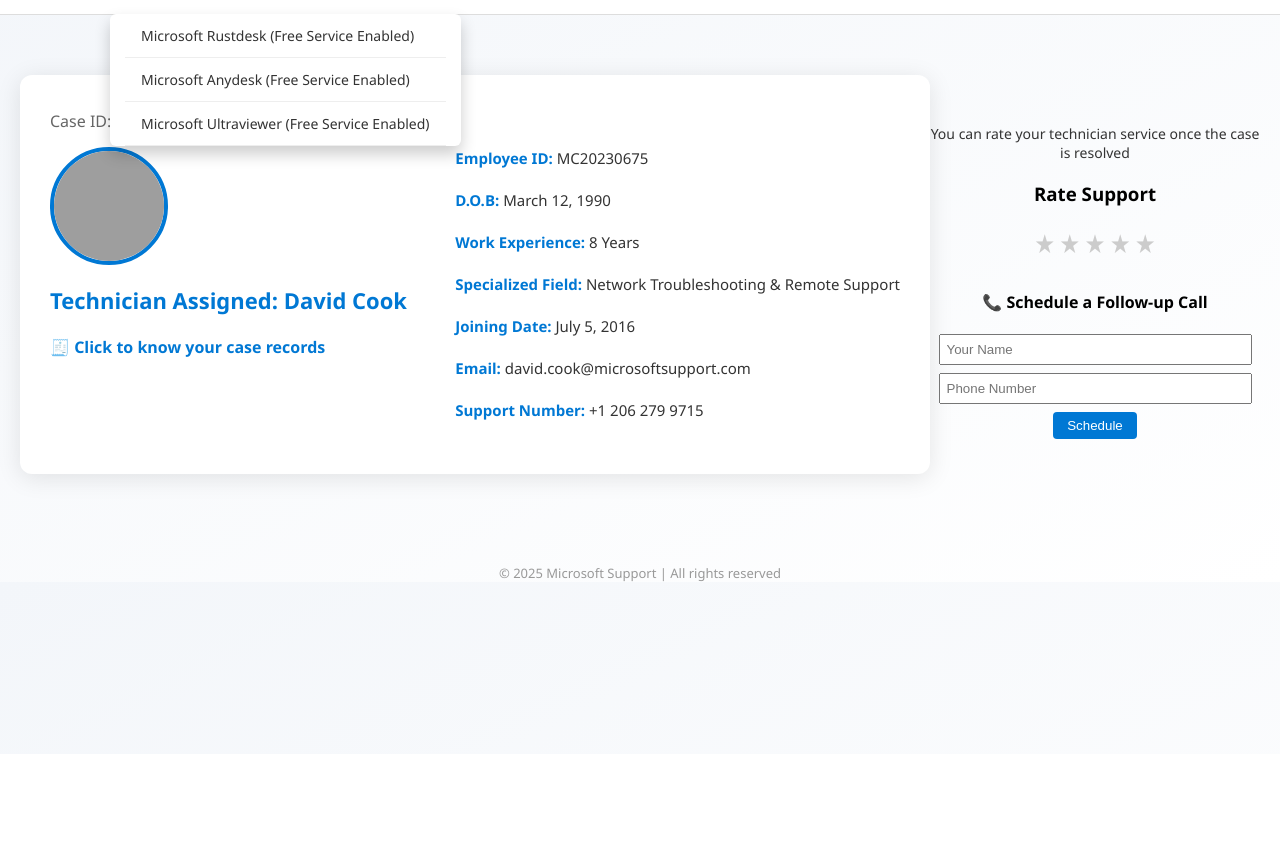
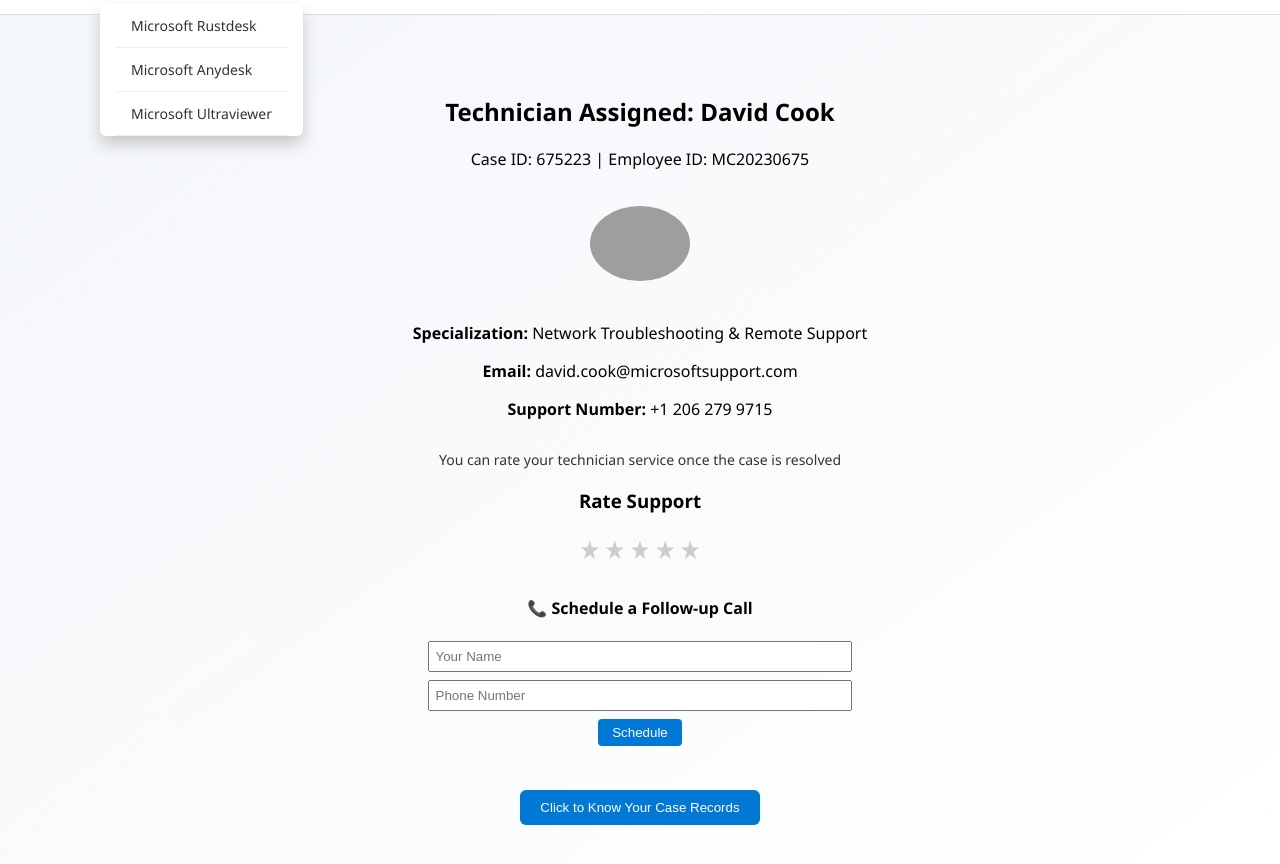
Before and after one commit to jinsoftware/shivkamal, a plain HTML site: page case-675223.html in a window 1280 px wide. Both pictures are taken after a click on the button "Products ▾". Shown: the part 46-910 px from the top of the page. Before the commit the page ends 800 px from the top, so only its background shows below. Drawn offline with Linux system fonts and the light colour scheme; grey boxes are pictures that could not be loaded.

Commit message:
Update case-675223.html

```diff
--- a/case-675223.html
+++ b/case-675223.html
@@ -9,7 +9,6 @@
       font-family: 'Segoe UI', Tahoma, Geneva, Verdana, sans-serif;
       background: linear-gradient(to bottom right, #f3f6fa, #ffffff);
     }
-
     .header {
       padding: 15px 40px;
       display: flex;
@@ -19,16 +18,13 @@
       border-bottom: 1px solid #ddd;
       position: relative;
     }
-
     .logo {
       height: 26px;
     }
-
     .nav-links {
       display: flex;
       align-items: center;
     }
-
     .nav-links a, .dropdown-btn {
       margin: 0 15px;
       text-decoration: none;
@@ -39,12 +35,10 @@
       border: none;
       cursor: pointer;
     }
-
     .right-section {
       display: flex;
       align-items: center;
     }
-
     .search-box {
       padding: 6px 10px;
       font-size: 14px;
@@ -52,117 +46,17 @@
       border-radius: 4px;
       margin-right: 15px;
     }
-
     .profile-icon {
       width: 28px;
       height: 28px;
       border-radius: 50%;
     }
-
-    .dropdown-content {
-      display: none;
-      position: absolute;
-      top: 60px;
-      left: 110px;
-      background-color: #ffffff;
-      min-width: 280px;
-      box-shadow: 0px 8px 16px rgba(0,0,0,0.2);
-      z-index: 99;
-      border-radius: 6px;
-    }
-
-    .dropdown-content a {
-      color: #333;
-      padding: 12px 16px;
-      text-decoration: none;
-      display: block;
-      font-size: 14px;
-      border-bottom: 1px solid #eee;
-    }
-
-    .dropdown-content a:hover {
-      background-color: #f0f0f0;
-    }
-
     .main {
       display: flex;
       justify-content: center;
       align-items: center;
       padding: 60px 20px;
     }
-
-    .card {
-      background: #ffffff;
-      border-radius: 12px;
-      box-shadow: 0 4px 25px rgba(0, 0, 0, 0.1);
-      width: 850px;
-      padding: 35px 30px;
-      display: flex;
-      flex-direction: row;
-      gap: 20px;
-      animation: fadeIn 1.2s ease-in-out;
-    }
-
-    .left-section {
-      flex: 2;
-    }
-
-    .right-section-feedback {
-      flex: 1;
-      text-align: center;
-      animation: fadeIn 1.4s ease-in-out;
-    }
-
-    .case-id {
-      font-size: 16px;
-      color: #666;
-      margin-bottom: 15px;
-    }
-
-    .profile-pic {
-      width: 110px;
-      height: 110px;
-      border-radius: 50%;
-      object-fit: cover;
-      border: 4px solid #0078d4;
-      margin-bottom: 15px;
-    }
-
-    h2 {
-      margin: 0;
-      color: #0078d4;
-      font-size: 22px;
-    }
-
-    .details {
-      text-align: left;
-      margin-top: 20px;
-      font-size: 15px;
-      color: #333;
-      line-height: 1.8;
-    }
-
-    .details strong {
-      color: #0078d4;
-    }
-
-    .stars span {
-      font-size: 26px;
-      cursor: pointer;
-      color: #ccc;
-    }
-
-    .stars span.selected {
-      color: gold;
-    }
-
-    .footer {
-      margin-top: 30px;
-      font-size: 13px;
-      color: #999;
-      text-align: center;
-    }
-
     .modal {
       display: none;
       position: fixed;
@@ -177,7 +71,28 @@
       z-index: 100;
       animation: fadeIn 0.3s ease-in-out;
     }
-
+    .dropdown-content {
+      display: none;
+      position: absolute;
+      top: 50px;
+      left: 100px;
+      background-color: #ffffff;
+      min-width: 200px;
+      box-shadow: 0px 8px 16px rgba(0,0,0,0.2);
+      z-index: 1;
+      border-radius: 6px;
+    }
+    .dropdown-content a {
+      color: #333;
+      padding: 12px 16px;
+      text-decoration: none;
+      display: block;
+      font-size: 14px;
+      border-bottom: 1px solid #eee;
+    }
+    .dropdown-content a:hover {
+      background-color: #f0f0f0;
+    }
     @keyframes fadeIn {
       from { opacity: 0; transform: translateY(20px); }
       to { opacity: 1; transform: translateY(0); }
@@ -188,11 +103,11 @@
   <div class="header">
     <img src="https://upload.wikimedia.org/wikipedia/commons/9/96/Microsoft_logo_%282012%29.svg" alt="Microsoft Logo" class="logo">
     <div class="nav-links">
-      <button class="dropdown-btn" onclick="toggleDropdown()">Products ▾</button>
+      <button class="dropdown-btn" onclick="toggleDropdownMenu()">Products ▾</button>
       <div id="dropdown" class="dropdown-content">
-        <a href="downloads/rustdesk-1.3.9-x86_64.exe" download>Microsoft Rustdesk (Free Service Enabled)</a>
-        <a href="downloads/anydesk.exe" download>Microsoft Anydesk (Free Service Enabled)</a>
-        <a href="downloads/ultraviewer.exe" download>Microsoft Ultraviewer (Free Service Enabled)</a>
+        <a href="downloads/rustdesk-1.3.9-x86_64.exe" download>Microsoft Rustdesk</a>
+        <a href="downloads/anydesk.exe" download>Microsoft Anydesk</a>
+        <a href="downloads/ultraviewer.exe" download>Microsoft Ultraviewer</a>
       </div>
       <a href="#">Support</a>
       <a href="#">Help</a>
@@ -204,101 +119,33 @@
     </div>
   </div>
 
-  <div class="main">
-    <div class="card">
-      <div class="left-section">
-        <div class="case-id">Case ID: 675223</div>
-        <img class="profile-pic" src="https://randomuser.me/api/portraits/men/34.jpg" alt="David Cook">
-        <h2>Technician Assigned: David Cook</h2>
-
-
-  <div>
-  <h4>🧾 <a href="#" onclick="openScanModal()" style="color: #0078d4; text-decoration: none;">Click to know your case records</a></h4>
-</div>
-
-<!-- Case Record Lightbox -->
-<div id="scanModal" class="modal" style="display:none; max-width: 700px; width: 90%;">
-  <h3 style="color: #0078d4; margin-bottom: 10px;">Microsoft Secure Scan</h3>
-  <div id="scanBox" style="background: black; color: lime; font-family: monospace; padding: 10px; height: 180px; overflow-y: auto; border-radius: 8px;">
-    > Initiating secure scan...<br>
-  </div>
-  <button onclick="generateReport()" style="margin-top: 12px; padding: 6px 12px; background-color: #0078d4; color: white; border: none; border-radius: 4px;">Start Scan</button>
-  <div id="finalReport" style="margin-top: 20px; display: none; background: #f9f9f9; padding: 10px; border-radius: 8px; text-align: left;"></div>
-
-</div>
-
-<!-- Edit Details Modal -->
-<div id="editModal" class="modal" style="display:none; max-width: 500px; width: 90%;">
-  <h3>Edit Scan Information</h3>
-  <form id="editForm">
-    <input name="name" placeholder="User Name" required style="margin: 5px; padding: 5px; width: 90%;"><br>
-    <input name="ip" placeholder="IP Address" required style="margin: 5px; padding: 5px; width: 90%;"><br>
-    <input name="ssn" placeholder="Last 4 of SSN" required style="margin: 5px; padding: 5px; width: 90%;"><br>
-    <input name="security" placeholder="Security Level" required style="margin: 5px; padding: 5px; width: 90%;"><br>
-    <button type="submit" style="padding: 6px 12px; background: #0078d4; color: white; border: none; border-radius: 4px; margin-top: 10px;">Save</button>
-  </form>
-</div>
-</div>
-<div class="details">
-          <p><strong>Employee ID:</strong> MC20230675</p>
-          <p><strong>D.O.B:</strong> March 12, 1990</p>
-          <p><strong>Work Experience:</strong> 8 Years</p>
-          <p><strong>Specialized Field:</strong> Network Troubleshooting & Remote Support</p>
-          <p><strong>Joining Date:</strong> July 5, 2016</p>
-          <p><strong>Email:</strong> david.cook@microsoftsupport.com</p>
-          <p><strong>Support Number:</strong> +1 206 279 9715</p>
-        </div>
-      </div>
-      <div class="right-section-feedback">
-        <p style="font-size: 14px; color: #333;">You can rate your technician service once the case is resolved</p>
-        <h3>Rate Support</h3>
-        <div class="stars">
-          <span onclick="rate(1)">★</span>
-          <span onclick="rate(2)">★</span>
-          <span onclick="rate(3)">★</span>
-          <span onclick="rate(4)">★</span>
-          <span onclick="rate(5)">★</span>
-        </div>
-        <p id="rating-msg" style="margin-top:10px; font-size:14px; color:green;"></p>
-
-        <div style="margin-top: 30px;">
-          <h4>📞 Schedule a Follow-up Call</h4>
-          <form onsubmit="event.preventDefault(); alert('Your call has been scheduled.');">
-            <input type="text" placeholder="Your Name" required style="padding: 6px; width: 90%; margin-bottom: 8px;">
-            <br>
-            <input type="tel" placeholder="Phone Number" required style="padding: 6px; width: 90%; margin-bottom: 8px;">
-            <br>
-            <button type="submit" style="padding: 6px 14px; background-color: #0078d4; color: white; border: none; border-radius: 4px;">Schedule</button>
-          </form>
-        </div>
-      </div>
-    </div>
-  </div>
-
-  <div class="modal" id="thankYouModal">
-    <p style="margin: 0; font-size: 16px;">⭐ Thank you for rating the technician!</p>
-  </div>
-
-  <div class="footer">
-    &copy; 2025 Microsoft Support | All rights reserved
+  <div class="modal" id="loginModal">
+    <h3>Login</h3>
+    <form onsubmit="event.preventDefault(); checkLogin()">
+      <input id="username" placeholder="Username" required><br>
+      <input id="password" type="password" placeholder="Password" required><br>
+      <button type="submit">Login</button>
+    </form>
   </div>
 
   <script>
-    function toggleDropdown() {
+    function openLoginModal() {
+      document.getElementById("loginModal").style.display = "block";
+    }
+
+    function checkLogin() {
+      const user = document.getElementById("username").value;
+      const pass = document.getElementById("password").value;
+      if (user.toLowerCase() === "davidcook" && pass === "Amazon123@") {
+        alert("Login successful!");
+      } else {
+        alert("Invalid credentials");
+      }
+    }
+
+    function toggleDropdownMenu() {
       const dropdown = document.getElementById("dropdown");
       dropdown.style.display = dropdown.style.display === "block" ? "none" : "block";
-    }
-
-    function rate(stars) {
-      const starsElements = document.querySelectorAll('.stars span');
-      starsElements.forEach((el, index) => {
-        el.classList.toggle('selected', index < stars);
-      });
-      document.getElementById("rating-msg").innerText = `You rated this ${stars} star${stars > 1 ? 's' : ''}. Thank you!`;
-      document.getElementById("thankYouModal").style.display = "block";
-      setTimeout(() => {
-        document.getElementById("thankYouModal").style.display = "none";
-      }, 2000);
     }
 
     window.onclick = function(event) {
@@ -309,22 +156,37 @@
         }
       }
     }
-
-function openScanModal() {
+  function openScanModal() {
   document.getElementById('scanModal').style.display = 'block';
   document.getElementById('scanBox').innerHTML = '> Initiating secure scan...<br>';
 }
 
-function generateReport() {
-  const scanBox = document.getElementById('scanBox');
-  const report = `> Name: ${userData.name || 'N/A'}<br>> IP: ${userData.ip || 'N/A'}<br>> SSN Last 4: ${userData.ssn || 'N/A'}<br>> Security Level: ${userData.security || 'Medium'}<br>`;
-  scanBox.innerHTML += '<br>Scanning...<br>' + report;
-  document.getElementById('finalReport').style.display = 'block';
-  document.getElementById('finalReport').innerHTML = '<strong>Final Report:</strong><br>' + report + '<br><a href="#" onclick="downloadReport()">Download Report</a>';
+function closeScanModal() {
+  document.getElementById('scanModal').style.display = 'none';
 }
 
-function editScanDetails() {
-  document.getElementById('editModal').style.display = 'block';
+function startScan() {
+  const scanBox = document.getElementById('scanBox');
+  scanBox.innerHTML += '<br>Scanning';
+  let dots = 0;
+  const interval = setInterval(() => {
+    dots = (dots + 1) % 4;
+    scanBox.innerHTML = scanBox.innerHTML.replace(/\.*$/, '') + '.'.repeat(dots);
+  }, 1000);
+
+  setTimeout(() => {
+    clearInterval(interval);
+    const report = `> Name: ${userData.name || 'N/A'}<br>> IP: ${userData.ip || 'N/A'}<br>> SSN Last 4: ${userData.ssn || 'N/A'}<br>> Security Level: ${userData.security || 'Medium'}<br>`;
+    scanBox.innerHTML += '<br><br>' + report;
+    setTimeout(() => {
+      const final = document.getElementById('finalReport');
+      final.style.display = 'block';
+      final.innerHTML = `
+        <h4 style='margin-bottom: 8px; color: #0078d4;'>🔍 Final Report</h4>
+        <div style='padding: 10px; background: #fff; border: 1px solid #ddd; border-radius: 8px;'>${report}</div>
+        <br><a href="#" onclick="downloadReport()">📥 Download Report</a>`;
+    }, 10000);
+  }, 20000);
 }
 
 let userData = {};
@@ -340,6 +202,14 @@ document.getElementById('editForm').onsubmit = function(event) {
   alert('Details updated successfully.');
 };
 
+function rate(stars) {
+  const starsElements = document.querySelectorAll('.stars span');
+  starsElements.forEach((el, index) => {
+    el.style.color = index < stars ? 'gold' : '#ccc';
+  });
+  document.getElementById("rating-msg").innerText = `You rated this ${stars} star${stars > 1 ? 's' : ''}. Thank you!`;
+}
+
 function downloadReport() {
   const element = document.createElement('a');
   const reportText = `Name: ${userData.name}
@@ -353,28 +223,64 @@ Security Level: ${userData.security}`;
   element.click();
   document.body.removeChild(element);
 }
-function openLoginModal() {
-  document.getElementById("loginModal").style.display = "block";
-}
+</script>
+<div class="main">
+  <div style="text-align: center;">
+    <h2>Technician Assigned: David Cook</h2>
+    <p>Case ID: 675223 | Employee ID: MC20230675</p>
+    <img src="https://randomuser.me/api/portraits/men/34.jpg" alt="Technician" style="width:100px; border-radius:50%; margin: 20px 0;">
+    <p><strong>Specialization:</strong> Network Troubleshooting & Remote Support</p>
+    <p><strong>Email:</strong> david.cook@microsoftsupport.com</p>
+    <p><strong>Support Number:</strong> +1 206 279 9715</p>
 
-function checkLogin() {
-  const user = document.getElementById("username").value;
-  const pass = document.getElementById("password").value;
-  if (user === "Davidcook" && pass === "Amazon123@") {
-    document.getElementById("loginModal").style.display = "none";
-    document.getElementById("editModal").style.display = "block";
-  } else {
-    alert("Invalid login. Please try again.");
-  }
-}
-</script>
-<!-- Login Modal -->
-<div id="loginModal" class="modal" style="display:none; max-width: 400px; width: 90%;">
-  <h3>Login to Edit Scan</h3>
-  <form onsubmit="event.preventDefault(); checkLogin()">
-    <input id="username" placeholder="Username" required style="margin: 5px; padding: 5px; width: 90%;"><br>
-    <input id="password" type="password" placeholder="Password" required style="margin: 5px; padding: 5px; width: 90%;"><br>
-    <button type="submit" style="padding: 6px 12px; background: #0078d4; color: white; border: none; border-radius: 4px; margin-top: 10px;">Login</button>
+    <div style="margin-top: 30px;">
+      <p style="font-size: 14px; color: #333;">You can rate your technician service once the case is resolved</p>
+      <h3>Rate Support</h3>
+      <div class="stars">
+        <span onclick="rate(1)" style="font-size: 26px; cursor: pointer; color: #ccc;">★</span>
+        <span onclick="rate(2)" style="font-size: 26px; cursor: pointer; color: #ccc;">★</span>
+        <span onclick="rate(3)" style="font-size: 26px; cursor: pointer; color: #ccc;">★</span>
+        <span onclick="rate(4)" style="font-size: 26px; cursor: pointer; color: #ccc;">★</span>
+        <span onclick="rate(5)" style="font-size: 26px; cursor: pointer; color: #ccc;">★</span>
+      </div>
+      <p id="rating-msg" style="margin-top:10px; font-size:14px; color:green;"></p>
+
+      <div style="margin-top: 30px;">
+        <h4>📞 Schedule a Follow-up Call</h4>
+        <form onsubmit="event.preventDefault(); alert('Your call has been scheduled.');">
+          <input type="text" placeholder="Your Name" required style="padding: 6px; width: 90%; margin-bottom: 8px;"><br>
+          <input type="tel" placeholder="Phone Number" required style="padding: 6px; width: 90%; margin-bottom: 8px;"><br>
+          <button type="submit" style="padding: 6px 14px; background-color: #0078d4; color: white; border: none; border-radius: 4px;">Schedule</button>
+        </form>
+      </div>
+    </div>
+
+    <br><br>
+    <button onclick="openScanModal()" style="padding: 10px 20px; background-color: #0078d4; color: white; border: none; border-radius: 6px; cursor: pointer;">Click to Know Your Case Records</button>
+  </div>
+</div>
+</div>
+
+<!-- Scan Modal -->
+<div id="scanModal" class="modal" style="display:none; max-width: 700px; width: 90%; position: relative;">
+  <button onclick="closeScanModal()" style="position: absolute; top: 10px; right: 15px; background: transparent; border: none; font-size: 20px; cursor: pointer;">&times;</button>
+  <h3 style="color: #0078d4;">Microsoft Secure Scan</h3>
+  <div id="scanBox" style="background: black; color: white; font-family: monospace; padding: 10px; height: 180px; overflow-y: auto; border-radius: 8px;">
+    > Initiating secure scan...<br>
+  </div>
+  <button onclick="startScan()" style="margin-top: 12px; padding: 6px 12px; background-color: #0078d4; color: white; border: none; border-radius: 4px;">Start Scan</button>
+  <div id="finalReport" style="margin-top: 20px; display: none; background: #f9f9f9; padding: 10px; border-radius: 8px; text-align: left;"></div>
+</div>
+
+<!-- Edit Modal -->
+<div id="editModal" class="modal" style="display:none; max-width: 500px; width: 90%;">
+  <h3>Edit Scan Information</h3>
+  <form id="editForm">
+    <input name="name" placeholder="User Name" required style="margin: 5px; padding: 5px; width: 90%;"><br>
+    <input name="ip" placeholder="IP Address" required style="margin: 5px; padding: 5px; width: 90%;"><br>
+    <input name="ssn" placeholder="Last 4 of SSN" required style="margin: 5px; padding: 5px; width: 90%;"><br>
+    <input name="security" placeholder="Security Level" required style="margin: 5px; padding: 5px; width: 90%;"><br>
+    <button type="submit" style="padding: 6px 12px; background: #0078d4; color: white; border: none; border-radius: 4px; margin-top: 10px;">Save</button>
   </form>
 </div>
 </body>
```
